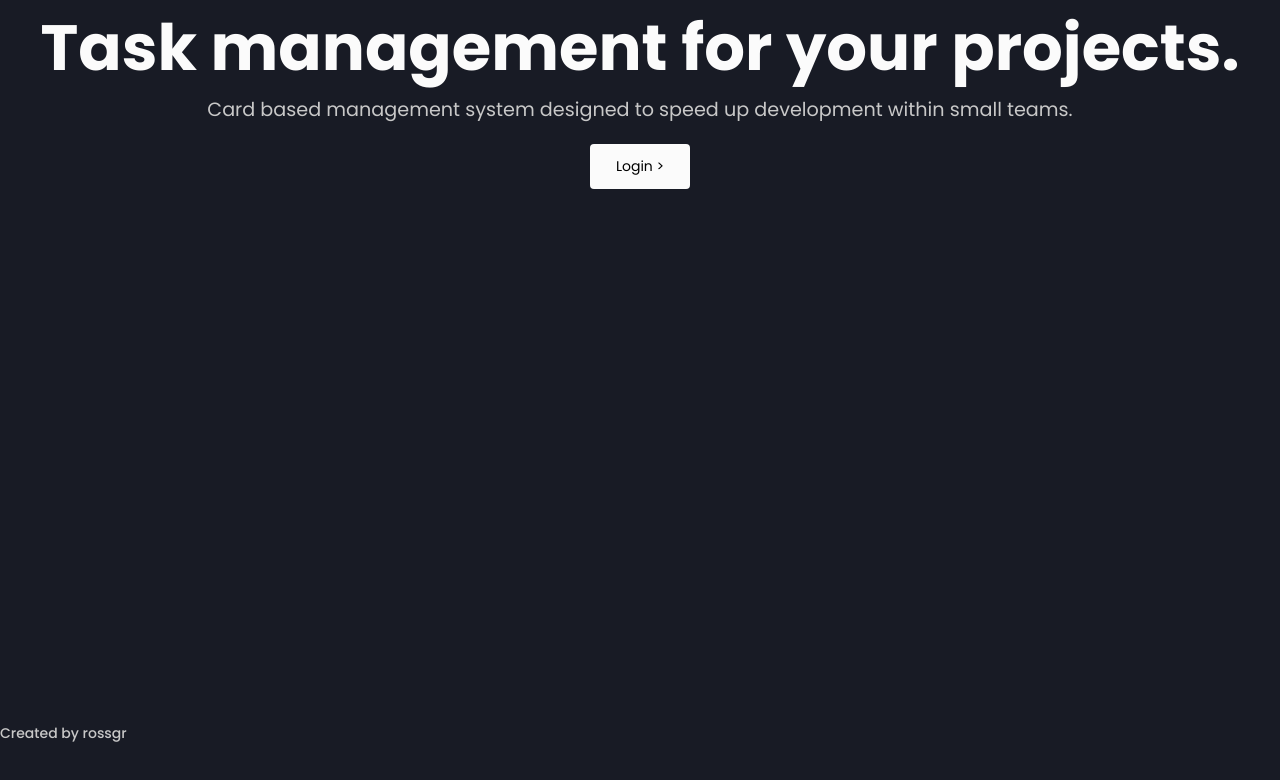
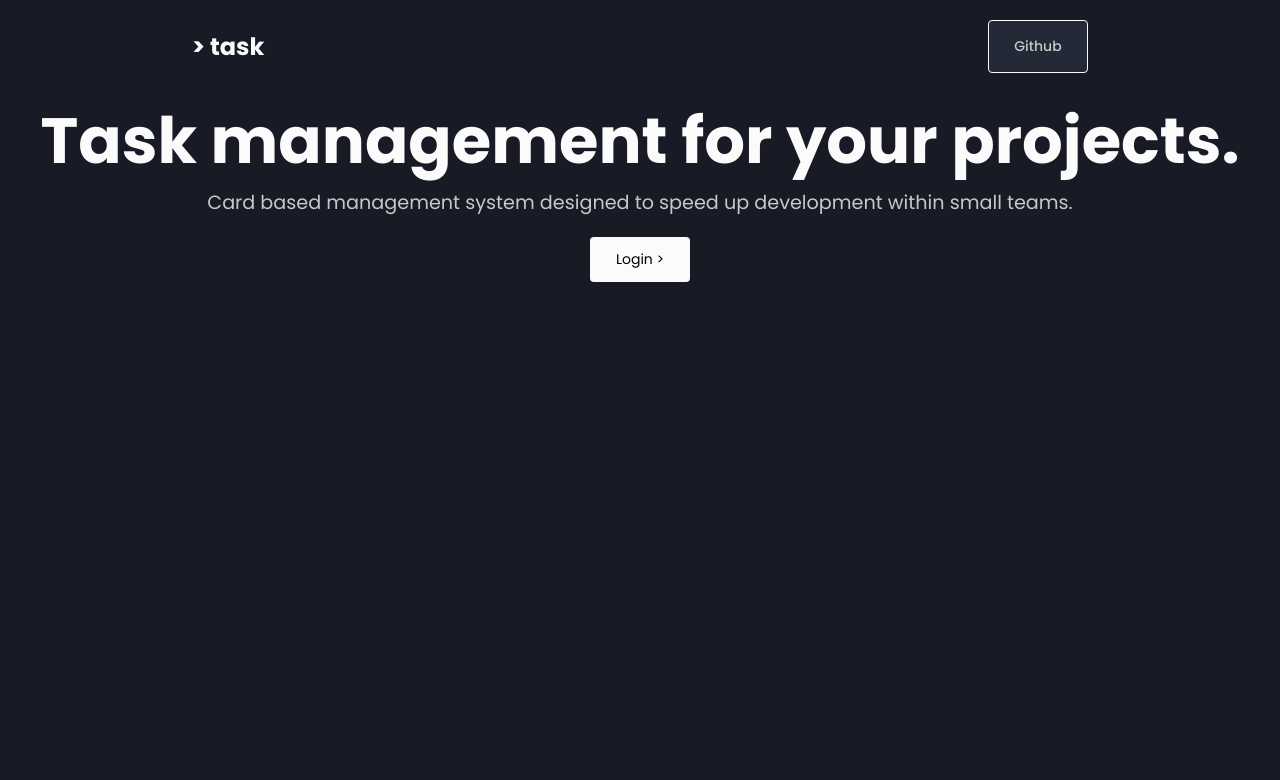
Before and after one commit to 0xOKNOTOK/task-manager, a Next.js app: page / in a window 1280 px wide. Shown: the top 780 px of the page. Built offline with nearby package versions, Linux system fonts and the light colour scheme; no server answers.

Commit message:
Changed classes for several components, styled index page.

```diff
--- a/components/AnchorLink/AnchorLink.tsx
+++ b/components/AnchorLink/AnchorLink.tsx
@@ -7,12 +7,19 @@ interface Props {
   linkLabel: string
   icon?: any
   onClick?: any
+  className?: string
 }
 
-export const AnchorLink = ({ reference, linkLabel, icon, onClick }: Props) => {
+export const AnchorLink = ({
+  reference,
+  linkLabel,
+  icon,
+  onClick,
+  className
+}: Props) => {
   return (
     <Link href={reference}>
-      <a onClick={onClick} className={styles.base}>
+      <a onClick={onClick} className={className ? className : styles.base}>
         {icon ? icon : null}
         <p>{linkLabel}</p>
       </a>
--- a/components/Header/Header.tsx
+++ b/components/Header/Header.tsx
@@ -1,13 +1,11 @@
-import react from "react"
+import react from 'react'
 import styles from './Header.module.css'
 
-
-
 interface Props {
-    project: Object,
+  className: string
+  children: React.ReactNode
 }
 
-export const Header = ({project}: Props) => {
-    return <header className={styles.base}>
-    </header>
+export const Header = ({ children, className }: Props) => {
+  return <header className={className}>{children}</header>
 }
--- a/pages/index.tsx
+++ b/pages/index.tsx
@@ -6,6 +6,8 @@ import styles from '../styles/Home.module.css'
 import { Button } from '../components/Button/Button'
 import { Footer } from '../components/Footer/Footer'
 import { FlexWrapper } from '../components/FlexWrapper/FlexWrapper'
+import { Header } from '../components/Header/Header'
+import { AnchorLink } from '../components/AnchorLink/AnchorLink'
 
 // Assets
 
@@ -22,6 +24,14 @@ const Home: NextPage = () => {
       </Head>
 
       <main className={styles.main}>
+        <Header className={styles.header}>
+          <h1>{'> task'}</h1>
+          <AnchorLink
+            className={styles.headerlink}
+            reference='https://github.com/rossgr/task-manager'
+            linkLabel='Github'
+          ></AnchorLink>
+        </Header>
         <FlexWrapper className={styles.flex}>
           <h1>{`Task management for your projects.`}</h1>
           <h4>{`Card based management system designed to speed up development within small teams.`}</h4>
@@ -38,8 +48,6 @@ const Home: NextPage = () => {
           <div className={styles.feature}></div>
         </FlexWrapper>
       </main>
-
-      <Footer />
     </div>
   )
 }
--- a/styles/Home.module.css
+++ b/styles/Home.module.css
@@ -6,6 +6,31 @@
 .main {
   height: 90vh;
   flex-direction: column;
+}
+
+.header {
+  display: flex;
+  flex-direction: row;
+  align-items: center;
+  justify-content: space-between;
+  margin: 1% 15%;
+}
+
+.headerlink {
+  background-color: var(--background-blue);
+  padding: 1px;
+  width: 100px;
+  display: flex;
+  align-items: center;
+  justify-content: center;
+  border: 1px solid var(--text-white);
+  border-radius: var(--border-radius);
+}
+.headerlink:hover {
+  background-color: var(--text-white);
+  transition: var(--transition-speed) ease;
+  border: 1px solid var(--background-blue);
+  color: var(--background-grey);
 }
 
 .flex {
```
